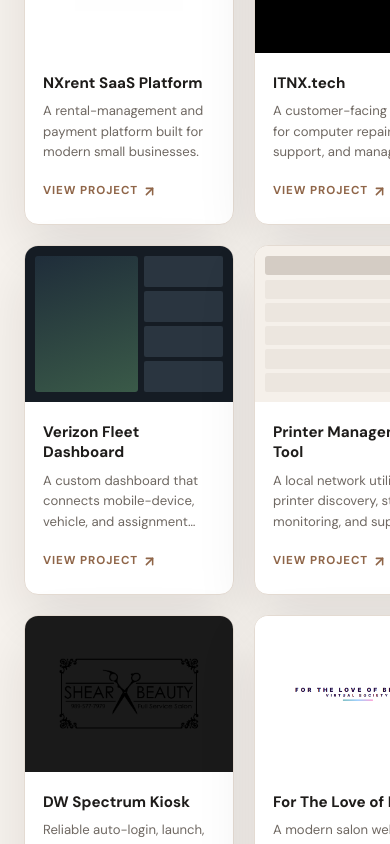
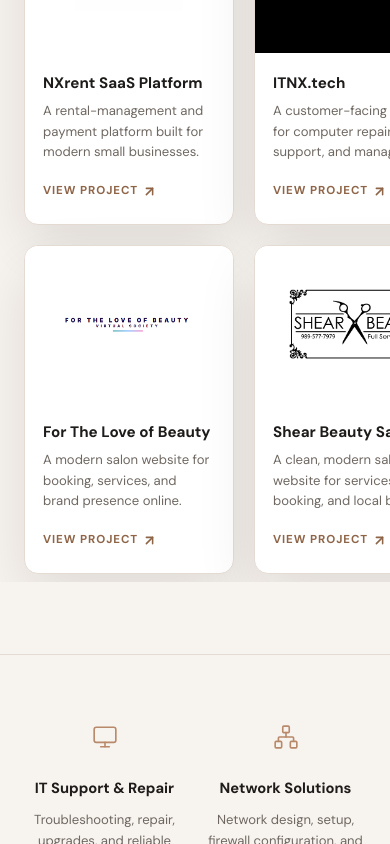
Before and after one commit to ajbeard26/me-itnx, a Next.js app: page / in a window 390 px wide. Shown: the part 1156-2000 px from the top of the page. Built offline with nearby package versions, Linux system fonts and the light colour scheme.

Commit message:
Improve mobile layout and navigation

```diff
--- a/app/globals.css
+++ b/app/globals.css
@@ -385,9 +385,9 @@
 
 .projects-grid {
   display: grid;
-  grid-template-columns: repeat(7, minmax(220px, 1fr));
+  grid-template-columns: repeat(4, minmax(220px, 1fr));
   gap: 20px;
-  min-width: max(100%, 1540px);
+  min-width: max(100%, 920px);
 }
 
 .project-card {
@@ -460,11 +460,6 @@
 }
 
 .project-copy a:hover { gap: 8px; }
-
-.section-cta {
-  text-align: center;
-  margin-top: 48px;
-}
 
 /* ── Project previews (mock UI) ─────────────────────── */
 
--- a/app/page.tsx
+++ b/app/page.tsx
@@ -68,11 +68,6 @@
               <ProjectCard key={project.title} project={project} />
             ))}
           </div>
-        </div>
-        <div className="section-cta reveal">
-          <a className="button outline" href="#contact">
-            View All Projects
-          </a>
         </div>
       </section>
 
--- a/data/projects.ts
+++ b/data/projects.ts
@@ -2,7 +2,7 @@
   title: string;
   category: string;
   description: string;
-  preview: "nxrent" | "itnx" | "fleet" | "printer" | "kiosk" | "web";
+  preview: "nxrent" | "itnx" | "web";
   logo?: string;
   logoBg?: string;
   href: string;
@@ -28,29 +28,6 @@
     href: "https://itnx.tech"
   },
   {
-    title: "Verizon Fleet Dashboard",
-    category: "Operations Tool",
-    description: "A custom dashboard that connects mobile-device, vehicle, and assignment data.",
-    preview: "fleet",
-    href: "#contact"
-  },
-  {
-    title: "Printer Management Tool",
-    category: "Network Automation",
-    description: "A local network utility for printer discovery, status monitoring, and support workflows.",
-    preview: "printer",
-    href: "#contact"
-  },
-  {
-    title: "DW Spectrum Kiosk",
-    category: "Windows Automation",
-    description: "Reliable auto-login, launch, fullscreen, and recovery automation for video monitoring stations.",
-    preview: "kiosk",
-    logo: "/images/logos/dw-spectrum.png",
-    logoBg: "#1a1a1a",
-    href: "#contact"
-  },
-  {
     title: "For The Love of Beauty",
     category: "Web Development",
     description: "A modern salon website for booking, services, and brand presence online.",
```
